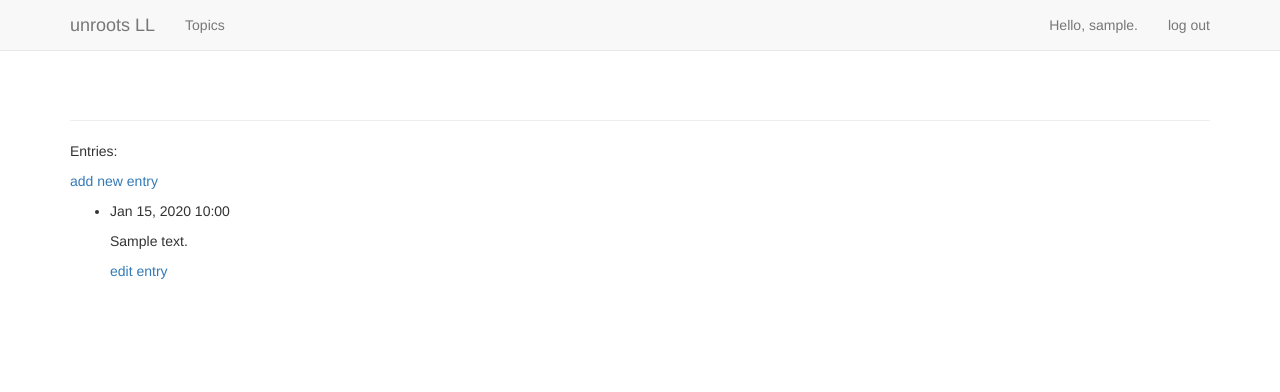
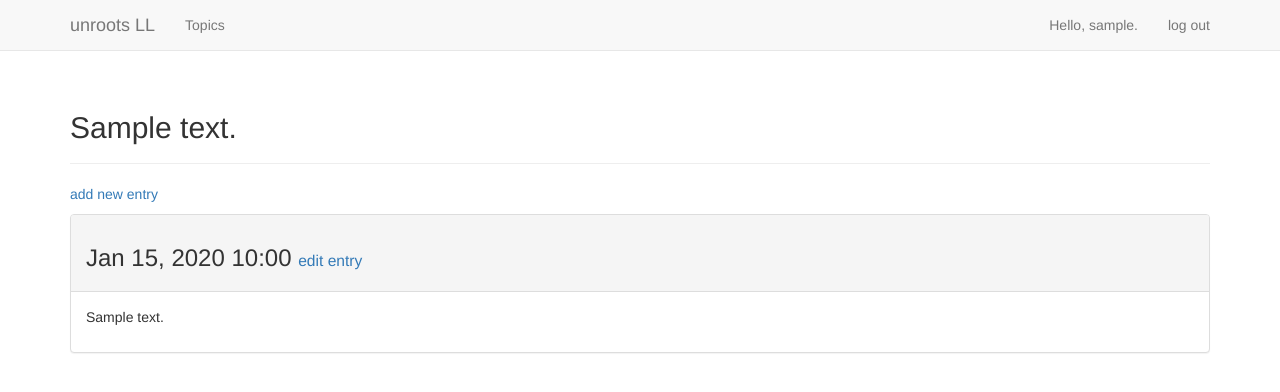
Before and after one commit to drinkyouroj/django-unroots, a Django app: page /topics/1/ in a window 1280 px wide. Shown: the top 392 px of the page. Run offline with Django 3.2, Linux system fonts and the light colour scheme; a user stored in the database is signed in; tables that the repository leaves empty hold one stand-in row (values such as "Sample post"); some libraries are stand-ins or nearby versions.

Commit message:
added bootstrap style to topic pages

```diff
--- a/ll_app/templates/ll_app/topic.html
+++ b/ll_app/templates/ll_app/topic.html
@@ -1,25 +1,37 @@
+{% extends 'll_app/base.html' %}
 
-{% extends 'll_app/base.html' %}
+{% block header %}
+  <h2>{{ topic }}</h2>
+{% endblock header %}
 
 {% block content %}
 
-
-<p>Entries:</p>
 <p>
     <a href="{% url 'll_app:new_entry' topic.id %}">add new entry</a>
 </p>
-<ul>
-    {% for entry in entries %}
-    <li>
-      <p>{{ entry.date_added|date:'M d, Y H:i' }}</p>
-      <p>{{ entry.text|linebreaks }}</p>
-      <p>
-        <a href="{% url 'll_app:edit_entry' entry.id %}">edit entry</a>
-      </p>
-    </li>
-    {% empty %}
-    <li>There are no entries for this topic yet.</li>
-    {% endfor %}
-</ul>
+
+{% for entry in entries %}
+
+  <div class="panel panel-default">
+
+    <div class="panel-heading">
+      <h3>
+        {{ entry.date_added|date:'M d, Y H:i'}}
+        <small>
+          <a href="{% url 'll_app:edit_entry' entry.id %}">
+            edit entry</a>
+        </small>
+      </h3>
+    </div>
+
+    <div class="panel-body">
+      {{ entry.text|linebreaks }}
+    </div>
+
+  </div> <!-- panel -->
+
+{% empty %}
+  There are no entries for this topic yet.
+{% endfor %}
 
 {% endblock content %}
```
